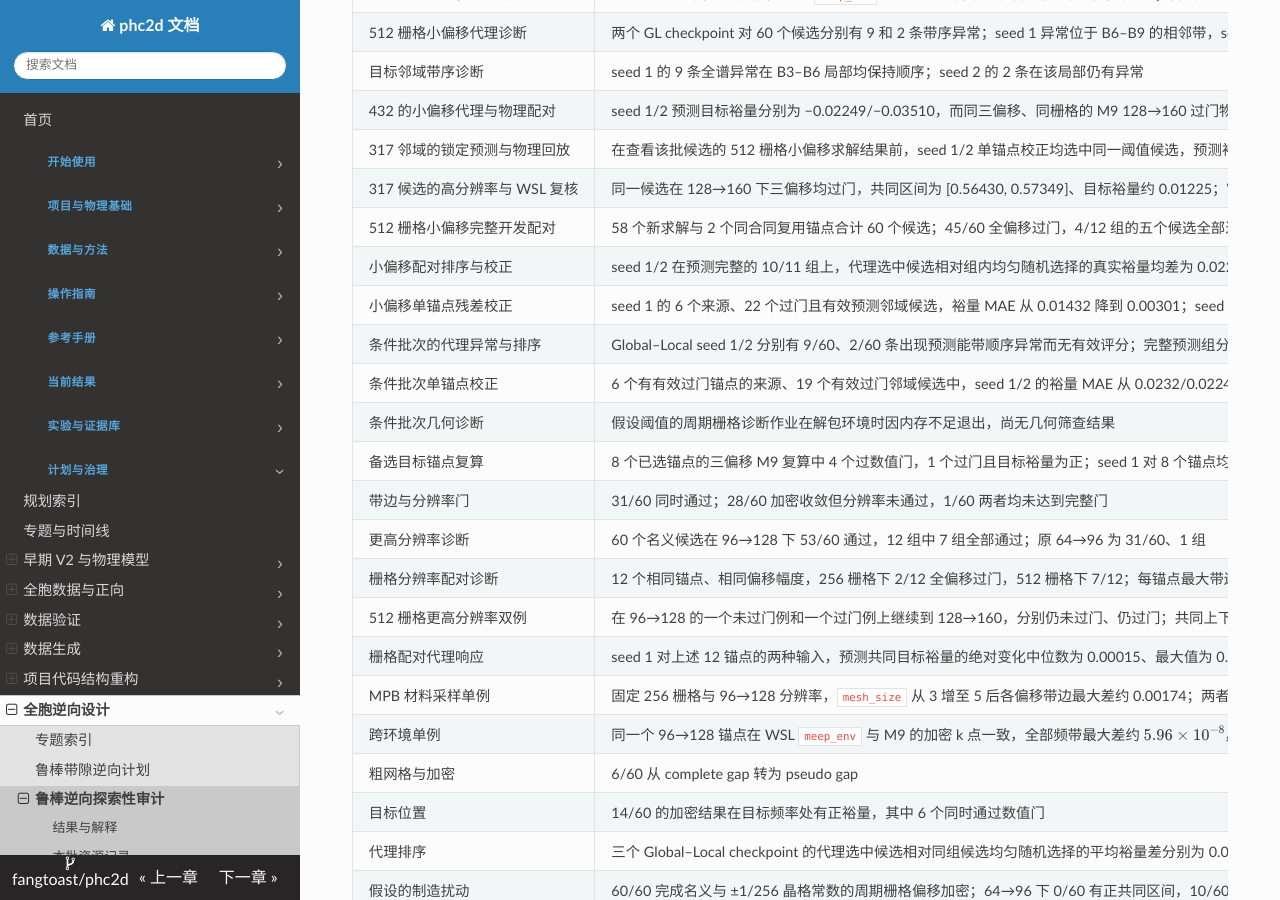
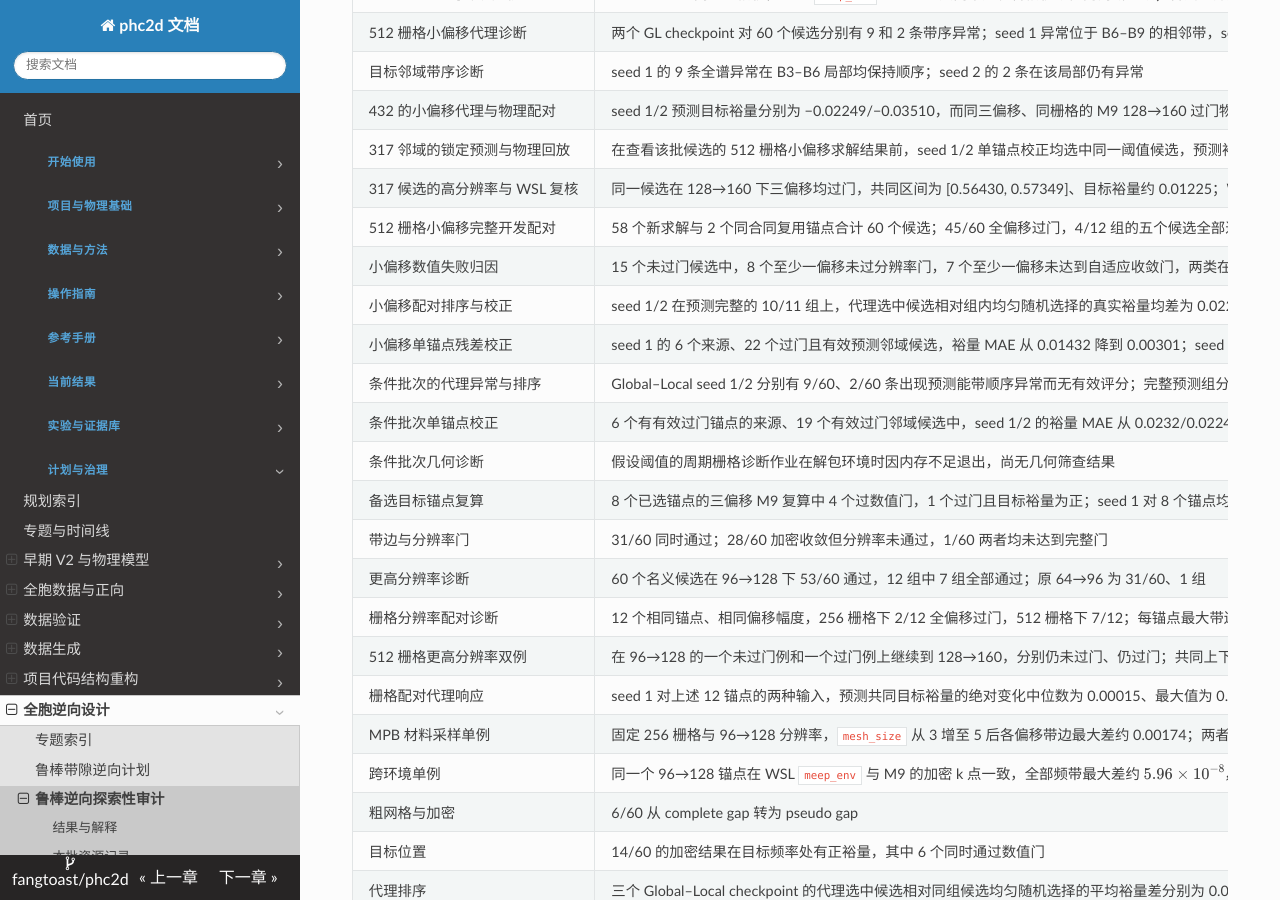
Before and after one commit to fangtoast/phc2d, an MkDocs documentation site: the page built from docs/results/inverse/鲁棒带隙逆向可用性审计.md, in a window 1280 px wide and 900 px high, scrolled down 919 px. Built offline with MkDocs 1.6.1, drawn with Linux system fonts in a browser that asks for light colours; some of the changed text lies outside the part shown.

Commit message:
Diagnose inverse numerical gate failures

```diff
--- a/docs/results/inverse/鲁棒带隙逆向可用性审计.md
+++ b/docs/results/inverse/鲁棒带隙逆向可用性审计.md
@@ -53,6 +53,7 @@ source_artifacts:
 | 317 邻域的锁定预测与物理回放 | 在查看该批候选的 512 栅格小偏移求解结果前，seed 1/2 单锚点校正均选中同一阈值候选，预测裕量 0.01619/0.02065；96→128 物理复算过门，裕量由锚点 −0.01775 改善到候选 0.01144，反馈规则接受 | 两 seed 共用一个物理候选；该结构此前已在 256 栅格较大偏移下观察，且这是既有求解结果的离线反馈回放，非独立测试或完整在线 P3。单候选高分辨率及 WSL 复核见下行 |
 | 317 候选的高分辨率与 WSL 复核 | 同一候选在 128→160 下三偏移均过门，共同区间为 [0.56430, 0.57349]、目标裕量约 0.01225；WSL 与 M9 带边和门一致，频带最大差约 $5.96\times10^{-8}$ | 针对一个事后追加的开发候选；与锚点的改善量仍采用双方同为 96→128 的结果，不以不同分辨率计算收益。有限 k 搜索和假设偏移不代表连续 BZ 认证或加工良率 |
 | 512 栅格小偏移完整开发配对 | 58 个新求解与 2 个同合同复用锚点合计 60 个候选；45/60 全偏移过门，4/12 组的五个候选全部过门。过门候选中 4 个目标裕量为正；seed 1/2 分别漏判 3/4 和 4/4 | 条件开发来源及偏移幅度均受此前诊断影响，不是独立 P2 测试；未过门和无效预测分别保留，两个 seed 共享同一物理候选集 |
+| 小偏移数值失败归因 | 15 个未过门候选中，8 个至少一偏移未过分辨率门，7 个至少一偏移未达到自适应收敛门，两类在本批不重叠；7 个自适应失败中 5 个来自同一来源 | 事后开发批诊断，提示需同时检查分辨率与局部加密，而不能把候选视为彼此独立；未通过的结果不能计作物理最优 |
 | 小偏移配对排序与校正 | seed 1/2 在预测完整的 10/11 组上，代理选中候选相对组内均匀随机选择的真实裕量均差为 0.02263/0.02882；共同数值门和预测均完整的 4 组上两者均为 0.02213 | 全预测完整组包含数值未过门候选；4 组是事后筛选，且两 seed 共享物理样本，仅可描述、不能证明总体排序可靠 |
 | 小偏移单锚点残差校正 | seed 1 的 6 个来源、22 个过门且有效预测邻域候选，裕量 MAE 从 0.01432 降到 0.00301；seed 2 的 7 个来源、25 个候选从 0.01243 降到 0.00354 | 逐组使用同合同真实锚点作常量带边校正；事后筛选和小样本可能产生偏差，尚无独立批次或同预算在线成本收益 |
 | 条件批次的代理异常与排序 | Global–Local seed 1/2 分别有 9/60、2/60 条出现预测能带顺序异常而无有效评分；完整预测组分别为 10/12、11/12，选中候选相对组内随机选择的真实裕量均差为 0.0237、0.0294 | 排序包含数值未过门候选，且排除了含异常预测的整组；通过数值门且预测完整的只有 2 组，均差均为 0.0251，仅描述性结果。两 seed 无预测正裕量，虚假正例比例的分母为零，不能定义 |
@@ -177,3 +178,5 @@ ConvNeXt seed 1 的回放记录位于同一 run 的 `validation_replay_convnext_
 317 候选的 128→160 M9 求解包 SHA-256 为 `6b2c8ac39cecd0402fe7a09960a732ba37f6a0360444a1342cf49954740a5073`；对应 WSL 求解记录及跨环境比较位于本地预检 run 的 `conditional_317_candidate_r160_wsl/` 和 `conditional_317_candidate_r160_wsl_comparison.json`。
 
 小偏移 58 个新候选的 M9 原始求解包 SHA-256 为 `f0816893dcf5e10ab2c161e2cce2ac5e69b63bb7cc42fd76c84ca7fd6e2d777b`；全批频谱与偏移栅格重新核对，复用的两个锚点各自先按原五偏移协议验证，再提取相同三偏移并检查数值合同。完整配对、数值门与资源账单位于本地预检 run。
+
+该批逐候选和逐偏移失败归因位于本地预检 run 的 `conditional_small512_numerical_failure_diagnostic.json`。
```
